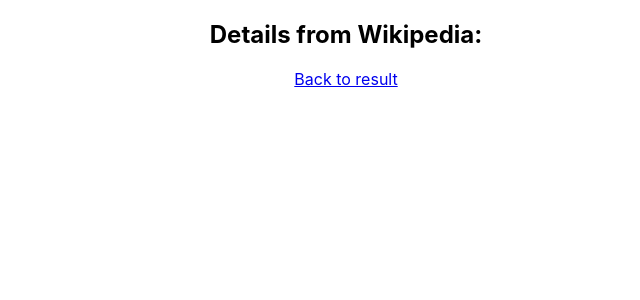
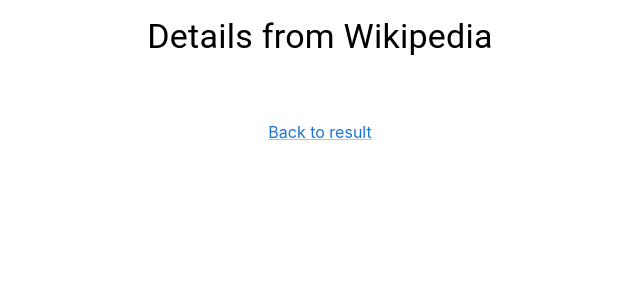
Before and after one commit to nemesv/movie-search, a React (Create React App) app: page /search/1/1 in a window 1280 px wide. Shown: the top 300 px of the page, without its empty margins (294-934 px from the left). Built offline with nearby package versions, Linux system fonts and the light colour scheme; no server answers.

Commit message:
Style the DetailsPage

```diff
--- a/src/pages/DetailsPage.js
+++ b/src/pages/DetailsPage.js
@@ -2,38 +2,69 @@ import { useMovieDetails } from "../api/useMovieDetails";
 import { useQuery } from "@apollo/client";
 import CircularProgress from "@mui/material/CircularProgress";
 import { SEARCH_MOVIES_QUERY } from "../api/searchMoviesQuery";
-import { useParams, Link } from "react-router-dom";
+import { useParams, Link as RouterLink } from "react-router-dom";
+import Box from "@mui/material/Box";
+import Container from "@mui/material/Container";
+import Link from "@mui/material/Link";
+import Typography from "@mui/material/Typography";
+import Stack from "@mui/material/Stack";
+import Divider from "@mui/material/Divider";
 
 export function DetailsPage() {
   const { title, id } = useParams();
   const {
-    loading: moviesLoading, error, data,
+    loading: moviesLoading,
+    error,
+    data,
   } = useQuery(SEARCH_MOVIES_QUERY, {
     variables: { name: title },
   });
-  let movie = (data && data.searchMovies.filter((m) => m.id == id)[0]);
+  let movie = data && data.searchMovies.filter((m) => m.id == id)[0];
 
   let { name, releaseDate } = movie || {};
 
-  let { details, loading: detailsLoading, url: wikipediaUrl, imdbUrl } = useMovieDetails(
-    name,
-    releaseDate && new Date(releaseDate).getFullYear()
-  );
+  let {
+    details,
+    loading: detailsLoading,
+    url: wikipediaUrl,
+    imdbUrl,
+  } = useMovieDetails(name, releaseDate && new Date(releaseDate).getFullYear());
 
-  if (data && !movie)
-    return <div>Cannot find movie details.</div>;
+  if (data && !movie) return <div>Cannot find movie details.</div>;
 
   return (
-    <div>
-      <h2>Details from Wikipedia:</h2>
-
-      {(moviesLoading || detailsLoading) && <CircularProgress />}
-      <div>
-        {details}
-      </div>
-      {movie && <a href={movie.socialMedia.imdb || imdbUrl} target="_blank">Open Imdb</a>}
-      {wikipediaUrl && <a href={wikipediaUrl} target="_blank">Open Wikipedia</a>}
-      <Link to={`/search/${title}`}>Back to result</Link>
-    </div>
+    <Container maxWidth="sm">
+      <Box sx={{ width: "100%", maxWidth: 500 }}>
+        <Stack spacing={2}>
+          <Typography variant="h3">{movie && movie.name}</Typography>
+          <Typography variant="h4">Details from Wikipedia</Typography>
+          <Box sx={{ display: "flex", justifyContent: "center" }}>
+            {(moviesLoading || detailsLoading) && <CircularProgress />}
+          </Box>
+          <div>{details}</div>
+          <Box sx={{ display: "flex", justifyContent: "center" }}>
+            <Stack
+              spacing={2}
+              direction="row"
+              divider={<Divider orientation="vertical" flexItem />}
+            >
+              {movie && (
+                <Link href={movie.socialMedia.imdb || imdbUrl} target="_blank">
+                  Open Imdb
+                </Link>
+              )}
+              {wikipediaUrl && (
+                <Link href={wikipediaUrl} target="_blank">
+                  Open Wikipedia
+                </Link>
+              )}
+            </Stack>
+          </Box>
+          <RouterLink component={Link} to={`/search/${title}`}>
+            Back to result
+          </RouterLink>
+        </Stack>
+      </Box>
+    </Container>
   );
 }
```
